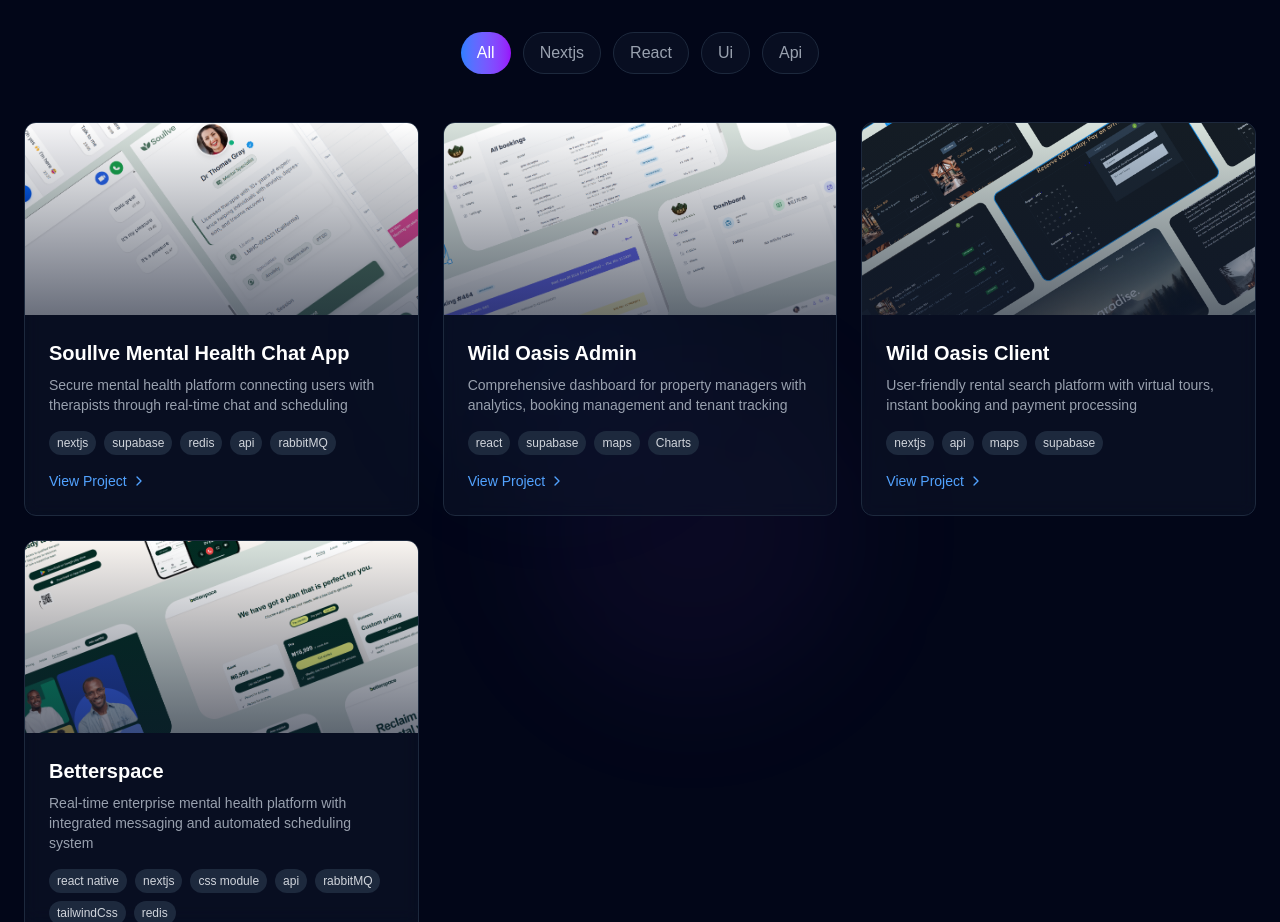
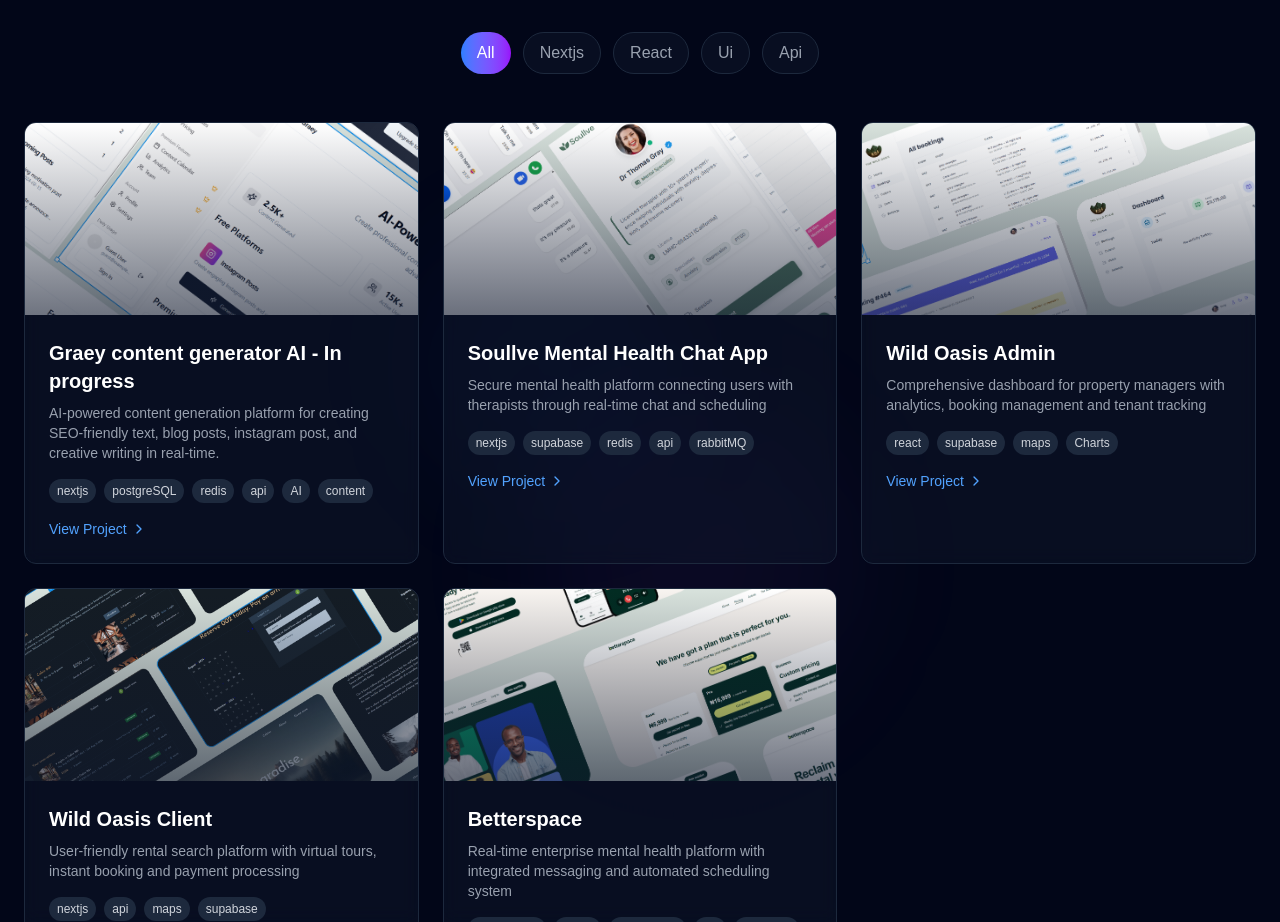
Before and after one commit to graynneji/portfolio, a Next.js app: page / in a window 1280 px wide. Shown: the part 1940-2862 px from the top of the page. Built offline with nearby package versions, Linux system fonts and the light colour scheme; no server answers.

Commit message:
fixed new project

```diff
--- a/app/_components/Portfolio.tsx
+++ b/app/_components/Portfolio.tsx
@@ -95,6 +95,14 @@
     const projects = [
         {
             id: 1,
+            title: "Graey content generator AI - In progress",
+            description: "AI-powered content generation platform for creating SEO-friendly text, blog posts, instagram post, and creative writing in real-time.",
+            tags: ["nextjs", "postgreSQL", "redis", "api", "AI", "content"],
+            image: "/content-generator.png",
+            link: "https://craft-content-spark.vercel.app"
+        },
+        {
+            id: 2,
             title: "Soullve Mental Health Chat App",
             description: "Secure mental health platform connecting users with therapists through real-time chat and scheduling",
             tags: ["nextjs", "supabase", "redis", "api", "rabbitMQ"],
@@ -102,7 +110,7 @@
             link: "https://soullvelte.vercel.app/"
         },
         {
-            id: 2,
+            id: 3,
             title: "Wild Oasis Admin",
             description: "Comprehensive dashboard for property managers with analytics, booking management and tenant tracking",
             tags: ["react", "supabase", "maps", "Charts"],
@@ -110,7 +118,7 @@
             link: "https://wild-oasis-chi-indol.vercel.app"
         },
         {
-            id: 3,
+            id: 4,
             title: "Wild Oasis Client",
             description: "User-friendly rental search platform with virtual tours, instant booking and payment processing",
             tags: ["nextjs", "api", "maps", "supabase"],
@@ -118,7 +126,7 @@
             link: "https://rental-website-nextjs.vercel.app/"
         },
         {
-            id: 4,
+            id: 5,
             title: "Betterspace",
             description: "Real-time enterprise mental health platform with integrated messaging and automated scheduling system",
             tags: ["react native", "nextjs", "css module", "api", "rabbitMQ", "tailwindCss", "redis"],
```
Also changed, not shown: public/content-generator.png (added).
